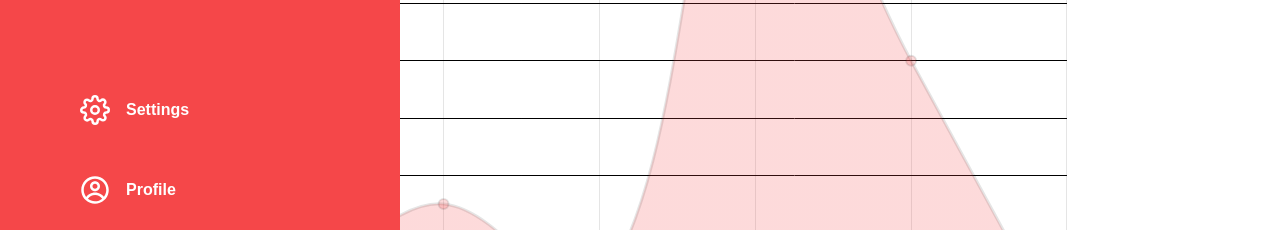
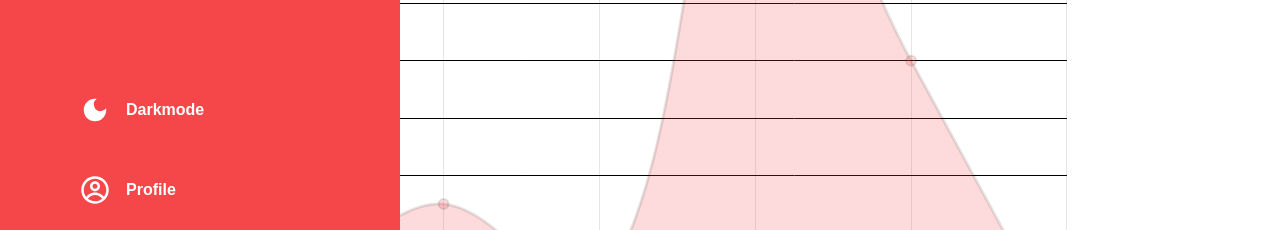
Before and after one commit to Navyn27/Yummy-ClassAss., a React (Create React App) app: page /overview in a window 1280 px wide. Shown: the part 570-800 px from the top of the page. Built offline with nearby package versions, Linux system fonts and the light colour scheme.

Commit message:
modeified the sidebar

```diff
--- /dev/null
+++ b/src/Hooks/useDarkMode.js
@@ -0,0 +1,19 @@
+import { useState, useEffect } from 'react'
+
+function useDarkMode() {
+    const [theme, setTheme] = useState(localStorage.theme)
+
+    const colorTheme = theme === 'dark' ? 'light' : 'dark'
+
+    useEffect(()=>{
+        const root = document.documentElement;
+
+        root.classList.remove(colorTheme)
+        root.classList.add(theme)
+        localStorage.setItem('theme', theme);
+    }, [theme, colorTheme])
+
+    return [colorTheme, setTheme];
+}
+
+export default useDarkMode;
--- a/src/components/SideBar.js
+++ b/src/components/SideBar.js
@@ -1,15 +1,19 @@
-import React from 'react'
+import React, { useState } from 'react'
 import logo from './../assets/logo.png'
 import { SiAirtable } from 'react-icons/si'
 import { FaFirstOrder } from 'react-icons/fa'
 import { MdOutlineViewInAr } from 'react-icons/md'
 import { HiViewGrid } from 'react-icons/hi'
-import { FiSettings } from 'react-icons/fi'
+import { MdDarkMode, MdLightMode } from 'react-icons/md'
 import { CgProfile } from 'react-icons/cg'
+import useDarkMode from '../Hooks/useDarkMode'
+import { Link } from 'react-router-dom'
 
 import Sidebarcomponent from './Sidebarcomponent'
 
 function Sidebar() {
+
+  const [theme, setTheme] = useDarkMode()
 
   const sidebarComponentsData1 = [
     {
@@ -30,29 +34,12 @@ function Sidebar() {
     },
   ]
 
-  const sidebarComponentsData2 = [
-    {
-      icon: <FiSettings />,
-      content: 'Settings'
-    },
-    {
-      icon: <CgProfile />,
-      content: 'Profile'
-    }
-  ]
-
-
   const sidebarComponents1 = sidebarComponentsData1.map((sidebarcomponentData, index)=>{
-    return <Sidebarcomponent key={index} icon={sidebarcomponentData.icon} name={sidebarcomponentData.content} link={sidebarcomponentData.content} />
+    return <Sidebarcomponent key={index} icon={sidebarcomponentData.icon} name={sidebarcomponentData.content} link={sidebarcomponentData.content}  />
   })
 
-  const sidebarComponents2 = sidebarComponentsData2.map((sidebarcomponentData, index)=>{
-    return <Sidebarcomponent key={index} icon={sidebarcomponentData.icon} name={sidebarcomponentData.content} />
-  })
-
-
   return (
-    <div className='w-[25rem] h-[100vh] bg-myred flex flex-col items-center justify-between fixed z-[1] '>
+    <div className='w-[25rem] h-[100vh] bg-myred dark:bg-[orange] flex flex-col items-center justify-between fixed z-[1] '>
       <div className='w-full h-[50%] flex flex-col items-center justify-around '>
         <div className='logo w-[15rem] h-fit flex items-center justify-start '>
             <img src={logo} alt="logo" />
@@ -62,7 +49,16 @@ function Sidebar() {
         </div>
       </div>
       <div className='w-full h-[20%]  flex flex-col items-center justify-center gap-[2rem]'>
-        {sidebarComponents2}
+        <div className='SidebarComponent w-[15rem] h-[3rem] flex items-center justify-start gap-[1rem] rounded-[.2rem]'>
+            <div className='text-[white] text-3xl font-bold'>{theme === 'dark' ? <MdDarkMode onClick={()=>setTheme(theme)}  /> : <MdLightMode onClick={()=>setTheme(theme)} />}</div>
+            <b className='text-[white]'>{theme === 'dark' ? 'Darkmode' : 'Lightmode'}</b>
+        </div>
+        <Link to='/profile'>
+          <div className='SidebarComponent w-[15rem] h-[3rem] flex items-center justify-start gap-[1rem] rounded-[.2rem]'>
+              <div className='text-[white] text-3xl font-bold'><CgProfile /></div>
+              <b className='text-[white]'>Profile</b>
+          </div>
+        </Link>
       </div>
     </div>
   )
```
